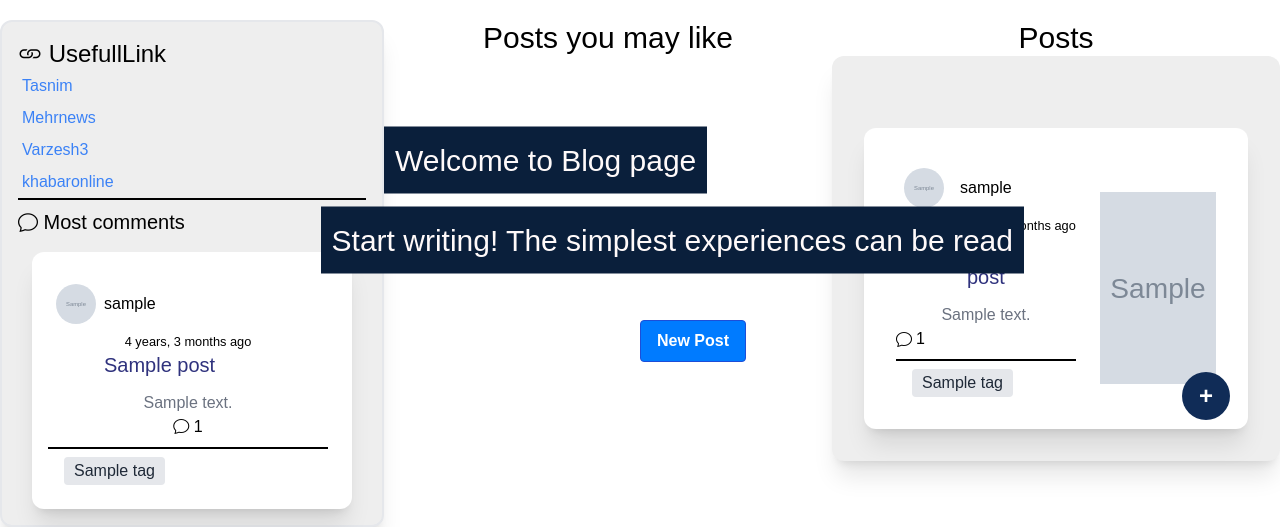
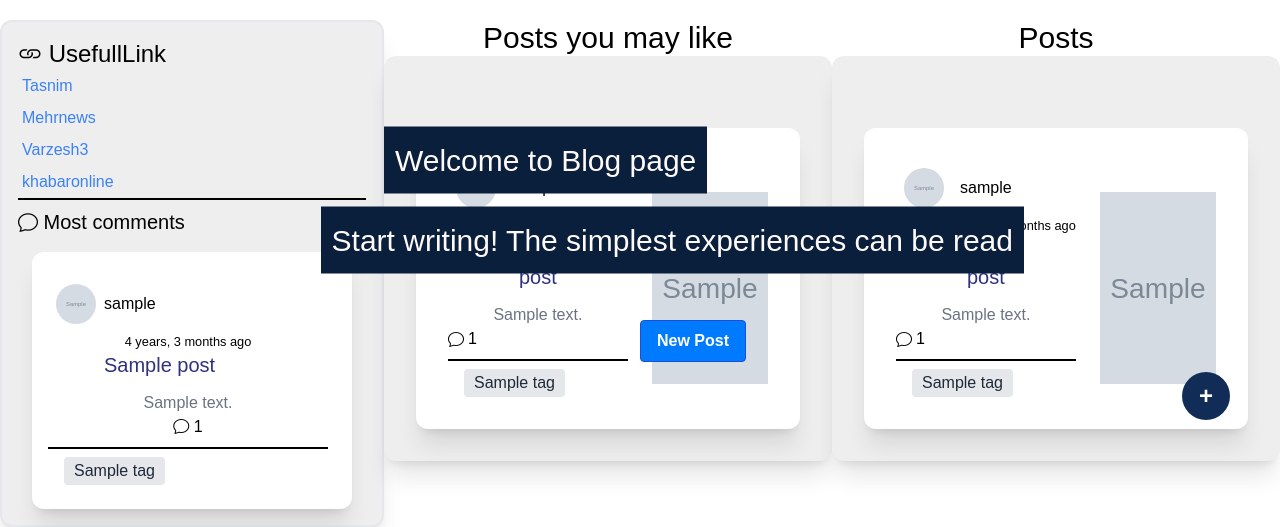
Before and after one commit to parsa-black/Blogging-Platform, a Django app: page / in a window 1280 px wide. Shown: the part 320-847 px from the top of the page. Run offline with Django 5.2, Linux system fonts and the light colour scheme; tables that the repository leaves empty hold one stand-in row (values such as "Sample post"); grey boxes marked "Sample" are stand-in pictures; some libraries are stand-ins or nearby versions.

Commit message:
add Post which user Like tags

```diff
--- a/MySite/blog/templates/TimeLine.html
+++ b/MySite/blog/templates/TimeLine.html
@@ -245,10 +245,96 @@
                   </div>
                 </div>
               </div>
+                <!-- User like post -->
               <div class="max-md:border-t-2 max-md:mt-8">
                 <h1 class="text-3xl flex justify-center">Posts you may like</h1>
+                  <div
+                style="background-color: #EEEEEE;"
+                data-aos="fade-up"
+                class="w-full  sm:w-46 shadow-xl p-8 text-center rounded-xl h-fit  "
+              >
+
+            <!-- card -->
+            {% for post in user_likes_posts %}
+          <div class="flex flex-row justify-center">
+            <div class="w-96 flex flex-row justify-center items-center mt-10">
+              <div
+
+                data-aos="fade-up"
+                class="bg-white w-96 shadow-xl  p-8 text-center rounded-xl h-fit flex flex-row justify-start"
+              >
+
+              <div>
+                <div
+                style="border-color: #102C57;"
+                  class="w-fit flex flex-row justify-start items-center rounded-xl hover:border-2 transition ease-in-out delay-150"
+                >
+                  <a href="{% url 'profile-page' username=post.author %}" class="li-class px-2 py-2 w-fit h-fit">
+                    <img
+                      class="w-10 h-10 rounded-full"
+                      src="../../media/{{ post.author.image }}"
+                      alt="Rounded avatar"
+                    />
+                  </a>
+
+                    <a class="p-2" href="{% url 'profile-page' username=post.author.user.username %}"> {{ post.author }} </a>
+
+                </div>
+                <div class="flex justify-end items-center">
+                   <small class="inline text-right">{{ post.pub_date|timesince }} ago</small>
+                </div>
+
+                <div class="flex justify-start items-start">
+                  <h1 class="font-medium text-xl pb-3 pt-0 lg:px-14 text-darken">
+                      {{ post.title }}
+                  </h1>
+                </div>
+
+                <p class="px-4 text-gray-500">
+                  <a href="{% url 'post-single' post_id=post.id %}">
+                      {{ post.content|safe|truncatechars:150 }}
+                  </a>
+                </p>
+              <div class="flex items-center justify-start ">
+              <i class="bi bi-chat mr-1"></i>
+                  <p>{{ post.get_comment_count }}</p>
               </div>
+                <ul
+                  class="flex justify-start flex-wrap items-start mt-2 border-t-2 border-black"
+                >
+                    {% for tag in post.tags.all %}
+                  <li>
+                    <a
+                      href="{% url 'search' %}?query={{ tag.name }}"
+                      class="custom-bg-color flex justify-center hover:scale-110 mt-2 mx-4 duration-300 bg-gray-200  hover:text-white text-gray-800 text-2xs font-medium relative px-2.5 py-0.5 rounded"
+                      >{{ tag.name }}</a
+                    >
+                  </li>
+                {% endfor %}
 
+
+                </ul>
+
+              </div>
+              {% if post.image %}
+                <div class="ml-6 mt-8">
+                    <img class="w-48 h-48 " src="../../media/{{ post.image }}" alt="photo">
+                </div>
+              {% else %}
+                  <div class="ml-6 mt-8">
+                    <img class="w-48 h-48 " src="../../media/blog/media/images/default.png" alt="photo">
+                  </div>
+              {% endif %}
+            </div>
+            </div>
+          </div>
+            {% endfor %}
+              </div>
+              </div>
+            <!-- END User like post -->
+
+
+            <!-- All Post -->
              <div class=" max-md:border-t-2 max-md:mt-8">
                   <h1 class="text-3xl flex justify-center ">Posts</h1>
               <div
@@ -334,6 +420,7 @@
             {% endfor %}
               </div>
             </div>
+        <!-- End All Post -->
           </div>
           </section>
     <script src="../../static/js/Header.js">
--- a/MySite/blog/views.py
+++ b/MySite/blog/views.py
@@ -14,6 +14,15 @@ import sweetify
 
 
 def TimeLine(request):
+    user_tags = []
+    if request.user.is_authenticated:
+        user_tags = models.Tag.objects.filter(post__author__user=request.user).distinct()
+
+    if user_tags:
+        user_likes_posts = models.Post.objects.filter(tags__in=user_tags).distinct()
+    else:
+        user_likes_posts = models.Post.objects.all()
+
     posts = models.Post.objects.order_by('-pub_date').select_related('author').all
     top_posts = (
         models.Post.objects
@@ -29,7 +38,8 @@ def TimeLine(request):
         profile = get_object_or_404(models.ProfileUser, user_id=request.user.id)
     tags = models.Tag.objects.all()
     return render(request, 'TimeLine.html', {'posts': posts, 'tags': tags,
-                                             'profile': profile, 'top_posts': top_posts})
+                                             'profile': profile, 'top_posts': top_posts,
+                                             'user_likes_posts': user_likes_posts})
 
 
 def post_single(request, post_id):
```
